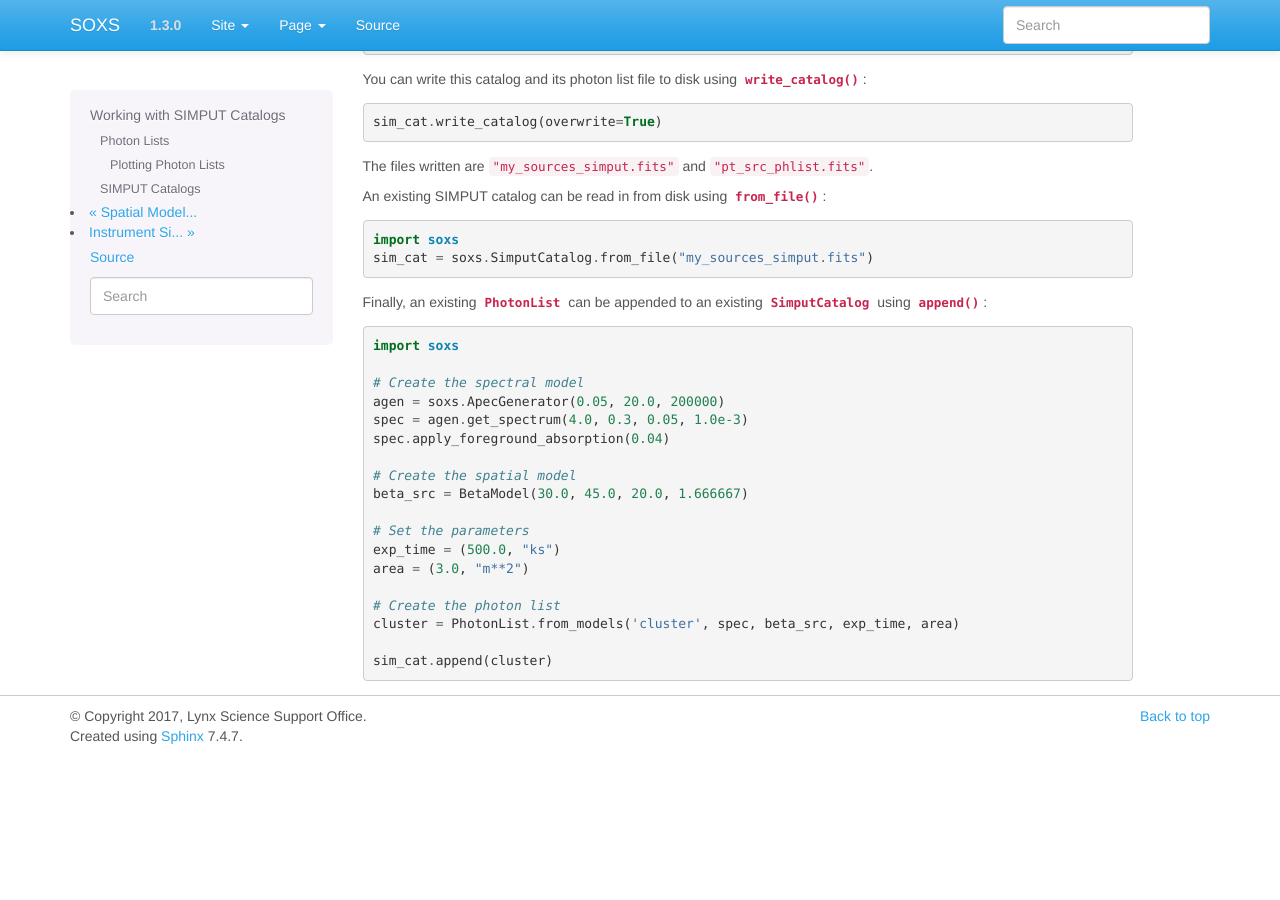
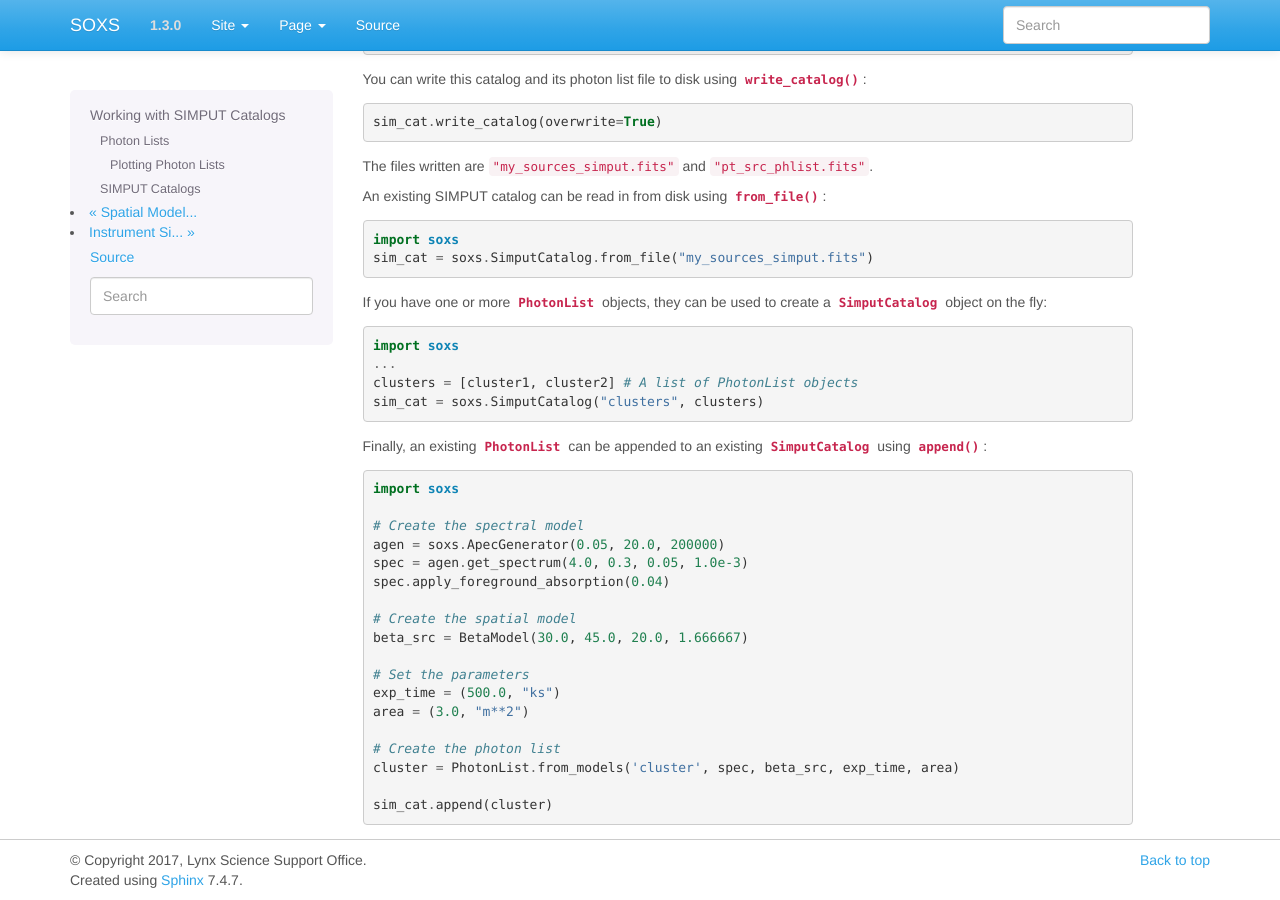
Before and after one commit to lynx-x-ray-observatory/soxs, a Sphinx documentation site: the page built from doc/source/users_guide/simput.rst, in a window 1280 px wide and 900 px high, scrolled down 1521 px. Built offline with Sphinx 7.4.7, drawn with Linux system fonts in a browser that asks for light colours; before the commit the page ends 2277 px from its top, so only the background shows below that.

Commit message:
More docs

```diff
--- a/doc/source/changelog.rst
+++ b/doc/source/changelog.rst
@@ -23,6 +23,9 @@ Most Important New Features and Changes
   and the ``simulate_spectrum`` command-line tool has been added. See :ref:`gratings` for
   more information and :ref:`custom-non-imaging` for instructions on how to make a custom
   gratings instrument specification.
+* The :class:`~soxs.simput.SimputCatalog` and :class:`~soxs.simput.PhotonList` classes
+  have been added for improved SIMPUT catalog handling, which greatly simplifies the
+  simulation of sources. See :ref:`simput` for more information.
 
 Changes to Simulation of Spectra
 ++++++++++++++++++++++++++++++++
--- a/doc/source/users_guide/simput.rst
+++ b/doc/source/users_guide/simput.rst
@@ -124,6 +124,17 @@ An existing SIMPUT catalog can be read in from disk using
     import soxs
     sim_cat = soxs.SimputCatalog.from_file("my_sources_simput.fits")
 
+If you have one or more :class:`~soxs.simput.PhotonList` objects, they
+can be used to create a :class:`~soxs.simput.SimputCatalog` object on the
+fly:
+
+.. code-block:: python
+
+    import soxs
+    ...
+    clusters = [cluster1, cluster2] # A list of PhotonList objects
+    sim_cat = soxs.SimputCatalog("clusters", clusters)
+
 Finally, an existing :class:`~soxs.simput.PhotonList` can be appended to an
 existing :class:`~soxs.simput.SimputCatalog` using
 :meth:`~soxs.simput.SimputCatalog.append`:
```
